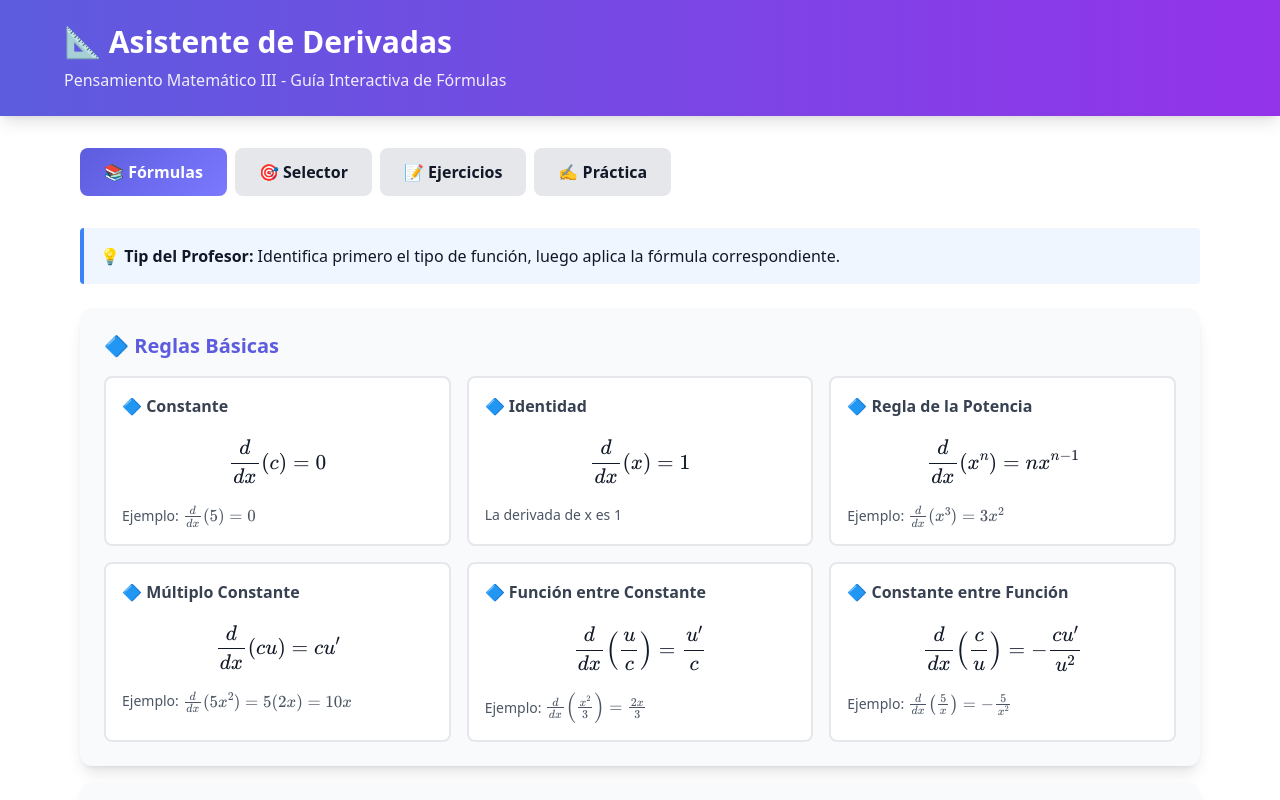
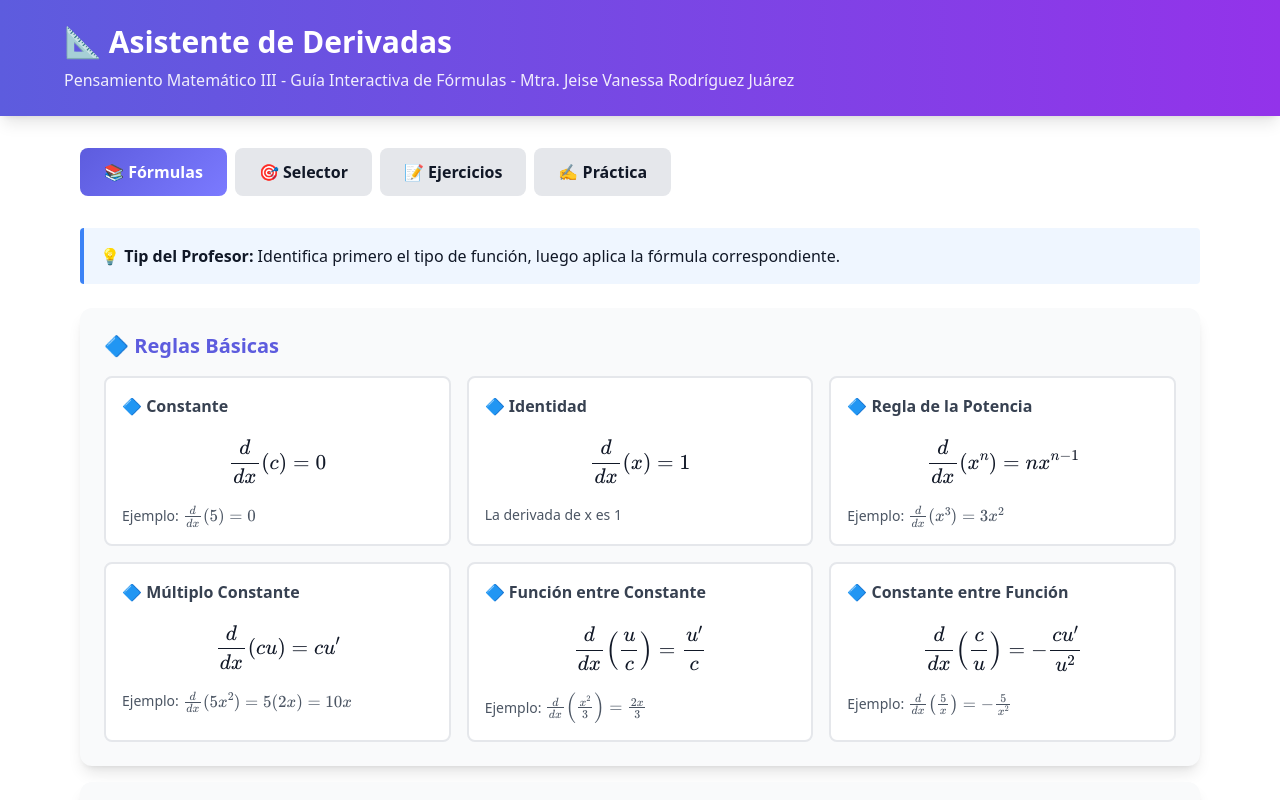
Before and after one commit to MathMindsPMI/Derivadas_Simula, a plain HTML site: page index.html in a window 1280 px wide. Shown: the top 800 px of the page. Drawn offline with nearby package versions, Linux system fonts and the light colour scheme.

Commit message:
Update index.html

```diff
--- a/index.html
+++ b/index.html
@@ -3,7 +3,7 @@
 <head>
     <meta charset="UTF-8">
     <meta name="viewport" content="width=device-width, initial-scale=1.0">
-    <title>Asistente de Derivadas de Mtra. Jeise Vanessa Rodríguez Juárez - Pensamiento Matemático III - Mtra. Jeise Vanessa Rodríguez Juárez</title>
+    <title>Asistente de Derivadas - Pensamiento Matemático III</title>
     <script src="https://cdn.tailwindcss.com"></script>
     <script src="https://cdnjs.cloudflare.com/ajax/libs/mathjax/3.2.2/es5/tex-mml-chtml.min.js"></script>
     <script>
@@ -124,7 +124,7 @@
     <header class="bg-gradient-to-r from-primary to-purple-600 text-white py-6 px-4 shadow-lg">
         <div class="max-w-6xl mx-auto">
             <h1 class="text-2xl md:text-3xl font-bold">📐 Asistente de Derivadas</h1>
-            <p class="text-sm md:text-base mt-2 opacity-90">Pensamiento Matemático III - Guía Interactiva de Fórmulas</p>
+            <p class="text-sm md:text-base mt-2 opacity-90">Pensamiento Matemático III - Guía Interactiva de Fórmulas - Mtra. Jeise Vanessa Rodríguez Juárez</p>
         </div>
     </header>
 
```
